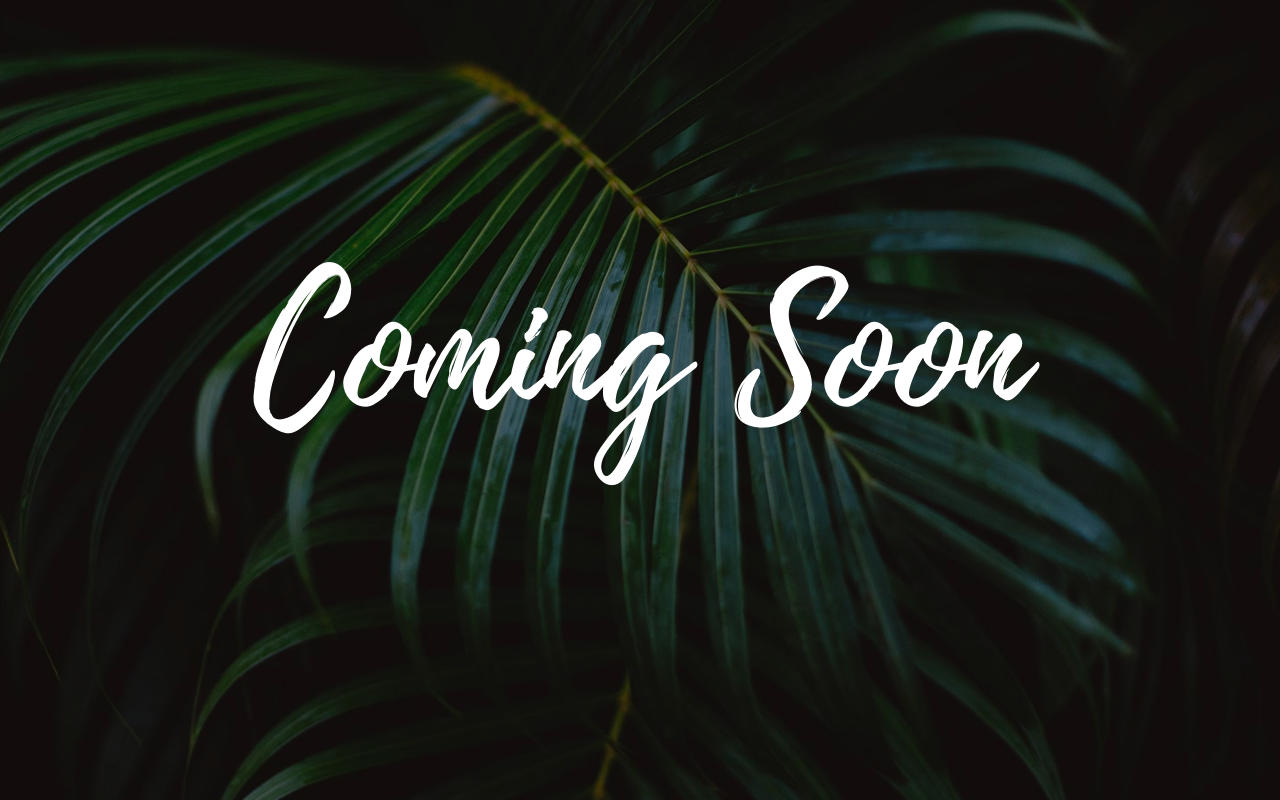
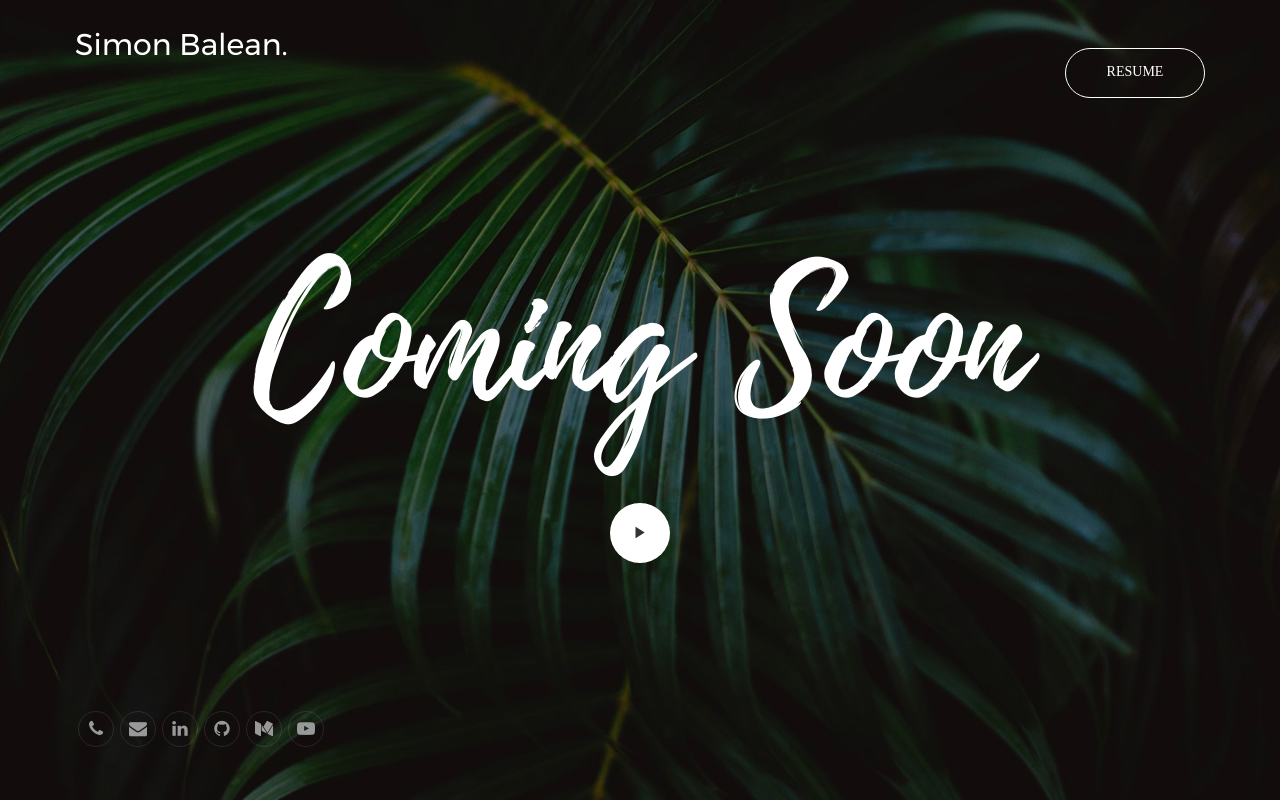
Before and after one commit to simonbalean/ComingSoon, a plain HTML site: page index.html in a window 1280 px wide. Drawn offline with Linux system fonts and the light colour scheme; a web font is replaced by a local one.

Commit message:
updated href, reimplemented features, etc.

```diff
--- a/index.html
+++ b/index.html
@@ -5,7 +5,7 @@
 	<meta charset="UTF-8">
 	<meta name="viewport" content="width=device-width, initial-scale=1">
 <!--===============================================================================================-->
-	<!-- <link rel="icon" type="image/png" href="images/icons/favicon.ico"/> -->
+	<link rel="icon" type="image/png" href="images/icons/favicon.ico"/>
 <!--===============================================================================================-->
 	<link rel="stylesheet" type="text/css" href="vendor/bootstrap/css/bootstrap.min.css">
 <!--===============================================================================================-->
@@ -35,36 +35,19 @@
 		<!--  -->
 		<div class="w-full flex-w flex-sb-m">
 			<div class="wrappic1 m-r-30 m-t-10 m-b-10">
+				<h3 class="l1-txt1 txt-left p-b-55 respon1">
+					Simon Balean.
+				</h3>
 				<!-- <a href="#"><img src="images/icons/logo.png" alt="LOGO"></a> -->
 			</div>
 
-			<!-- <div class="flex-w cd100 p-t-15 p-b-15 p-r-36">
-				<div class="flex-w flex-b m-r-22 m-t-8 m-b-8">
-					<span class="l1-txt1 wsize1 days">35</span>
-					<span class="m1-txt1 p-b-2">Days</span>
-				</div>
 
-				<div class="flex-w flex-b m-r-22 m-t-8 m-b-8">
-					<span class="l1-txt1 wsize1 hours">17</span>
-					<span class="m1-txt1 p-b-2">Hr</span>
-				</div>
 
-				<div class="flex-w flex-b m-r-22 m-t-8 m-b-8">
-					<span class="l1-txt1 wsize1 minutes">50</span>
-					<span class="m1-txt1 p-b-2">Min</span>
-				</div>
-
-				<div class="flex-w flex-b m-r-22 m-t-8 m-b-8">
-					<span class="l1-txt1 wsize1 seconds">39</span>
-					<span class="m1-txt1 p-b-2">Sec</span>
-				</div>
-			</div> -->
-
-			<!-- <div class="m-t-10 m-b-10">
-				<a href="#" class="size2 s1-txt1 flex-c-m how-btn1 trans-04">
-					Sign Up
+			<div class="m-t-10 m-b-10">
+				<a href="https://drive.google.com/file/d/1EhwUqiU3qDlGiThy8umTSC1X472NLbDH/view" target="_blank" class="size2 s1-txt1 flex-c-m how-btn1 trans-04">
+					Resume
 				</a>
-			</div> -->
+			</div>
 		</div>
 
 		<!--  -->
@@ -73,27 +56,39 @@
 				Coming Soon
 			</h3>
 
-			<!-- <div>
+			<div>
 				<button class="how-btn-play1 flex-c-m">
 					<i class="zmdi zmdi-play"></i>
 				</button>
-			</div> -->
+			</div>
 		</div>
 
-		<!-- <div class="flex-sb-m flex-w w-full"> -->
+		<div class="flex-sb-m flex-w w-full">
 			<!--  -->
 			<div class="flex-w flex-c-m m-t-10 m-b-10">
-				<!-- <a href="#" class="size3 flex-c-m how-social trans-04 m-r-3 m-l-3 m-b-3 m-t-3">
-					<i class="fa fa-facebook"></i>
+				<a href="tel:+19167657736" target="_blank" class="size3 flex-c-m how-social trans-04 m-r-3 m-l-3 m-b-3 m-t-3">
+					<i class="fa fa-phone"></i>
 				</a>
 
-				<a href="#" class="size3 flex-c-m how-social trans-04 m-r-3 m-l-3 m-b-3 m-t-3">
-					<i class="fa fa-twitter"></i>
+				<a href="mailto:simonbalean@gmail.com" class="size3 flex-c-m how-social trans-04 m-r-3 m-l-3 m-b-3 m-t-3">
+					<i class="fa fa-envelope"></i>
 				</a>
 
-				<a href="#" class="size3 flex-c-m how-social trans-04 m-r-3 m-l-3 m-b-3 m-t-3">
+				<a href="http://www.linkedin.com/in/simonbalean" target="_blank" class="size3 flex-c-m how-social trans-04 m-r-3 m-l-3 m-b-3 m-t-3">
+					<i class="fa fa-linkedin"></i>
+				</a>
+
+				<a href="http://www.github.com/simonbalean" target="_blank" class="size3 flex-c-m how-social trans-04 m-r-3 m-l-3 m-b-3 m-t-3">
+					<i class="fa fa-github"></i>
+				</a>
+
+				<a href="https://medium.com/@simonbalean" target="_blank" class="size3 flex-c-m how-social trans-04 m-r-3 m-l-3 m-b-3 m-t-3">
+					<i class="fa fa-medium"></i>
+				</a>
+
+				<a href="https://www.youtube.com/channel/UCcn8JkgU7O2deFXCZDf7u1Q" target="_blank" class="size3 flex-c-m how-social trans-04 m-r-3 m-l-3 m-b-3 m-t-3">
 					<i class="fa fa-youtube-play"></i>
-				</a> -->
+				</a>
 			</div>
 
 			<!-- <form class="contact100-form validate-form m-t-10 m-b-10">
@@ -124,21 +119,21 @@
 	<script src="vendor/countdowntime/moment-timezone.min.js"></script>
 	<script src="vendor/countdowntime/moment-timezone-with-data.min.js"></script>
 	<script src="vendor/countdowntime/countdowntime.js"></script>
-	<script>
-		// $('.cd100').countdown100({
-		// 	/*Set Endtime here*/
-		// 	/*Endtime must be > current time*/
-		// 	endtimeYear: 0,
-		// 	endtimeMonth: 0,
-		// 	endtimeDate: 11,
-		// 	endtimeHours: 7,
-		// 	endtimeMinutes: 23,
-		// 	endtimeSeconds: 58,
-		// 	timeZone: ""
-		// 	// ex:  timeZone: "America/New_York"
-		// 	//go to " http://momentjs.com/timezone/ " to get timezone
-		// });
-	</script>
+	<!-- <script>
+		$('.cd100').countdown100({
+			/*Set Endtime here*/
+			/*Endtime must be > current time*/
+			endtimeYear: 0,
+			endtimeMonth: 0,
+			endtimeDate: 11,
+			endtimeHours: 7,
+			endtimeMinutes: 23,
+			endtimeSeconds: 58,
+			timeZone: ""
+			// ex:  timeZone: "America/New_York"
+			//go to " http://momentjs.com/timezone/ " to get timezone
+		});
+	</script> -->
 <!--===============================================================================================-->
 	<script src="vendor/tilt/tilt.jquery.min.js"></script>
 	<script >
```
